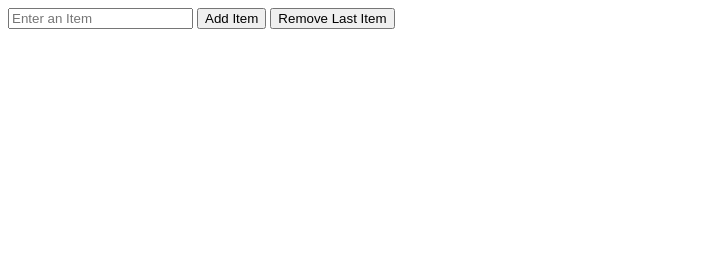
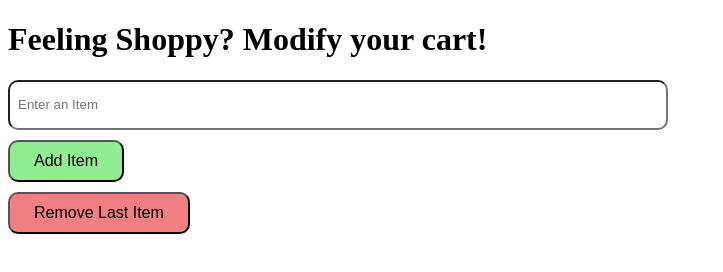
Before and after one commit to magali-la/shoppy-app, a plain HTML site: page index.html in a window 1280 px wide. Shown: the whole page, without its empty margins (0-723 px from the left). Drawn offline with Linux system fonts and the light colour scheme.

Commit message:
Added styling to shoppy page

```diff
--- a/index.html
+++ b/index.html
@@ -8,6 +8,7 @@
     <script src="./script.js"></script>
 </head>
 <body>
+    <h1>Feeling Shoppy? Modify your cart!</h1>
     <input type="text" id="itemInput" placeholder="Enter an Item">
     <button id="addItemButton">Add Item</button>
     <button id="removeItemButton">Remove Last Item</button>
--- a/style.css
+++ b/style.css
@@ -0,0 +1,30 @@
+:root {
+
+}
+button {
+    display: block;
+    margin-top: 10px;
+    margin-bottom: 10px;
+    border-radius: 10px;
+    padding: 10px 24px;
+    font-size: 16px;
+    font-weight: 500;
+}
+button:hover {
+    font-weight: 600;
+}
+
+#addItemButton {
+    background-color: lightgreen;
+}
+
+#removeItemButton {
+    background-color: lightcoral;
+}
+
+input[type="text"] {
+    height: 30px;
+    width: 50vw;
+    border-radius: 10px;
+    padding: 8px;
+}
```
